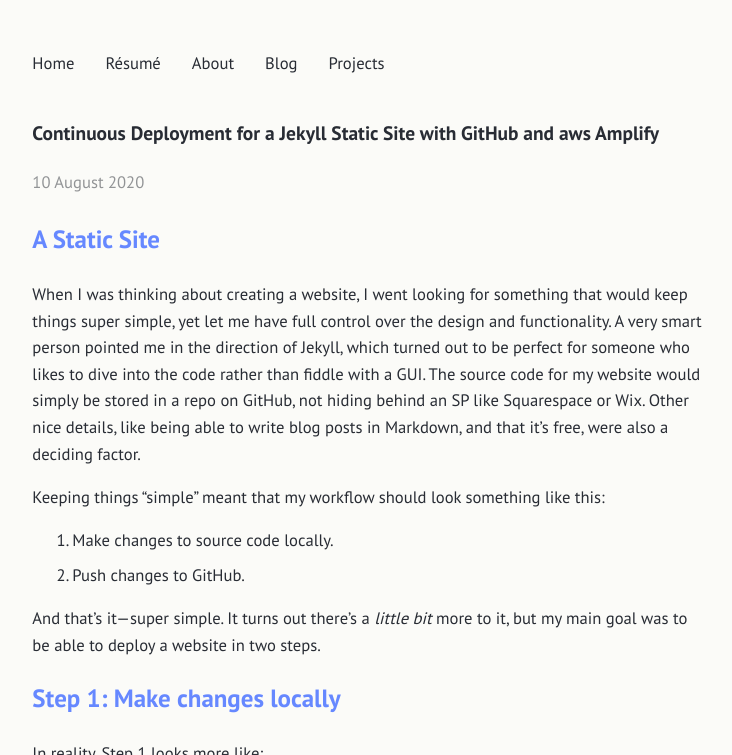
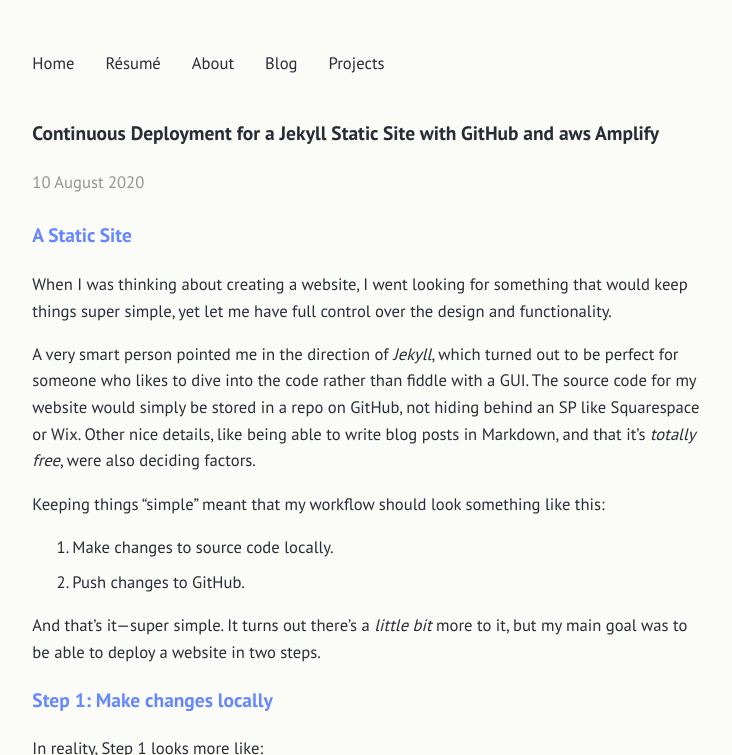
Before and after one commit to tessapower/tessapower.github.io, a Jekyll site: the page built from src/_posts/2020-08-10-blogception.md, in a window 1280 px wide and 900 px high, cut to the strip 0-755 px from the top of the window. Shown: the whole strip, without its empty margins (271-1003 px from the left). Built offline with Jekyll 4.4.1, drawn with Linux system fonts in a browser that asks for light colours.

Commit message:
Fix minor formatting issues

```diff
--- a/src/_posts/2020-08-10-blogception.md
+++ b/src/_posts/2020-08-10-blogception.md
@@ -3,9 +3,11 @@ title: "Continuous Deployment for a Jekyll Static Site with GitHub and aws Ampli
 layout: post
 tags: [blog, jekyll, github, aws, amplify]
 ---
-## [A Static Site](#a-static-site)
+### [A Static Site](#a-static-site)
 
-When I was thinking about creating a website, I went looking for something that would keep things super simple, yet let me have full control over the design and functionality. A very smart person pointed me in the direction of Jekyll, which turned out to be perfect for someone who likes to dive into the code rather than fiddle with a GUI. The source code for my website would simply be stored in a repo on GitHub, not hiding behind an SP like Squarespace or Wix. Other nice details, like being able to write blog posts in Markdown, and that it's free, were also a deciding factor.
+When I was thinking about creating a website, I went looking for something that would keep things super simple, yet let me have full control over the design and functionality.
+
+A very smart person pointed me in the direction of *Jekyll*, which turned out to be perfect for someone who likes to dive into the code rather than fiddle with a GUI. The source code for my website would simply be stored in a repo on GitHub, not hiding behind an SP like Squarespace or Wix. Other nice details, like being able to write blog posts in Markdown, and that it's *totally free*, were also deciding factors.
 
 Keeping things "simple" meant that my workflow should look something like this:
 <!--more-->
@@ -15,7 +17,7 @@ Keeping things "simple" meant that my workflow should look something like this:
 
 And that's it—super simple. It turns out there's a *little bit* more to it, but my main goal was to be able to deploy a website in two steps.
 
-## [Step 1: Make changes locally](#step-1-make-changes-locally)
+### [Step 1: Make changes locally](#step-1-make-changes-locally)
 
 In reality, Step 1 looks more like:
 
@@ -51,11 +53,11 @@ Running `jekyll serve` results in this:
 
 I only need to run this command once, and Jekyll will continue to serve any changes as I make them. That makes the hardest part of creating a Jekyll static site just thinking of new content.
 
-## [Step 2: Push changes to GitHub *(...and automagically deploy a site)*](#step-2-push-changes-to-github-and-automagically-deploy-a-site)
+### [Step 2: Push changes to GitHub *(...and automagically deploy a site)*](#step-2-push-changes-to-github-and-automagically-deploy-a-site)
 
 I wanted to push changes to GitHub and not need to then worry about manually deploying the site. The perfect candidate for this job is [aws Amplify](https://aws.amazon.com/amplify/). One of Amplify's main selling points is using the Amplify console to host a static website with a Git-based workflow simply by connecting to my repo.
 
-### What does aws Amplify do?
+#### What does aws Amplify do?
 
 In a nutshell, Amplify works by watching one or multiple branches in my connected GitHub repo, and any time changes are pushed to that branch, it will build and deploy my Jekyll site based on my build settings.
 
@@ -73,7 +75,7 @@ This is well suited if you wanted to connect a dev/staging branch to a dev/stagi
 - **Access Control:** lets me slap a password on certain branches so I can work on new features without making them public. Trying to access `https://test.tessapower.co` will prompt you for credentials.
 ![Access Control]({{ site.baseurl }}/assets/posts/2020-08-10-blogception/access-control.jpg)
 
-### Setting up Continuous Deployment
+#### Setting up Continuous Deployment
 
 The build settings are where I can run scripts that install dependencies, run tests, and build the Jekyll site for production. This is what my build settings currently look like:
 
@@ -101,7 +103,7 @@ When everything is connected up, I can see an overview of which branches are bei
 
 ![Branches in Amplify]({{ site.baseurl }}/assets/posts/2020-08-10-blogception/branches-in-amplify.jpg)
 
-## [Deploying a Jekyll static site from the Command Line](#deploying-a-jekyll-static-site-from-the-command-line)
+### [Deploying a Jekyll static site from the Command Line](#deploying-a-jekyll-static-site-from-the-command-line)
 
 The simplicity in this CD pipeline came about mostly from the groundwork of setting up the connection between GitHub and Amplify that suited my needs. The final result makes for a wonderfully succint workflow! This is what it looks like (@500x) deploying from Terminal:
 
```
